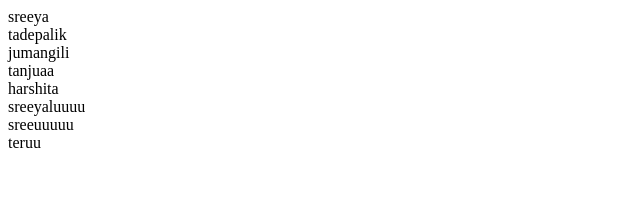
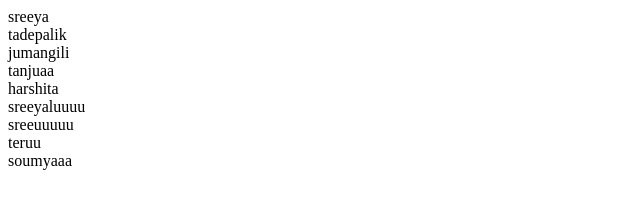
Before and after one commit to TadepalliSreeya/Encoders, a plain HTML site: page index.html in a window 1280 px wide. Shown: the full height of the page, 0-640 px from the left. Drawn offline with Linux system fonts and the light colour scheme.

Commit message:
dev added

```diff
--- a/index.html
+++ b/index.html
@@ -14,5 +14,6 @@
     <div>sreeyaluuuu</div>
     <div>sreeuuuuu</div>
     <div>teruu</div>
+    <div>soumyaaa</div>
 </body>
 </html>
```
